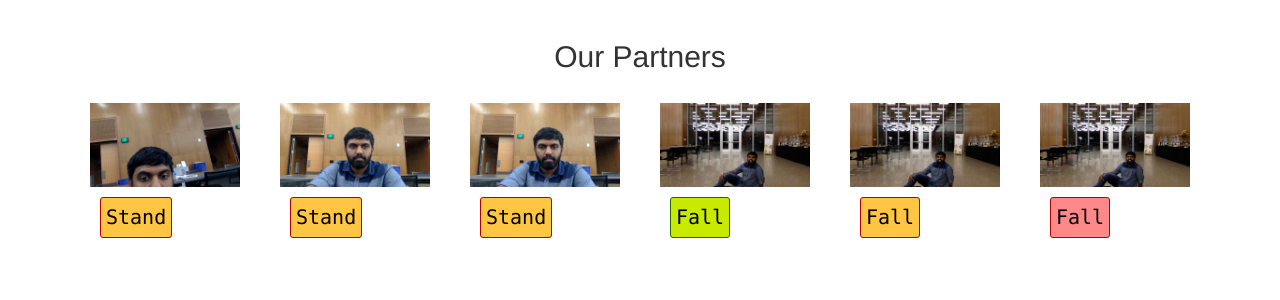
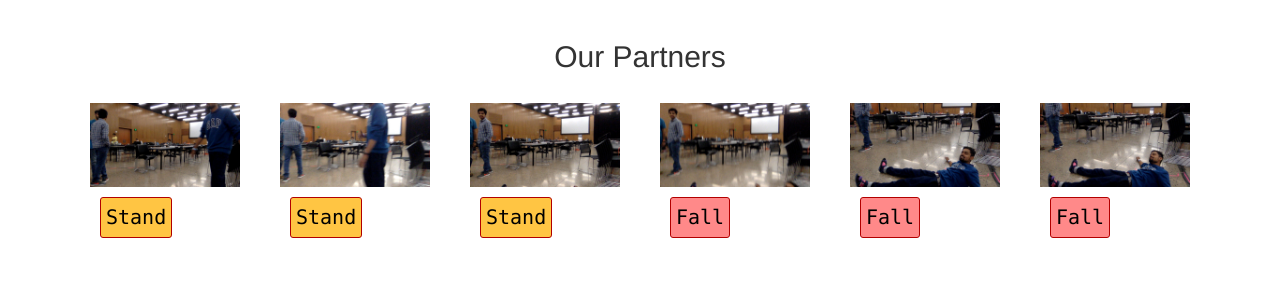
Before and after one commit to cbsandeep10/SunHacks-FallDetection-MECHAE, a Flask app: page /renders in a window 1280 px wide. Shown: the top 300 px of the page. Run offline with Flask 2, Linux system fonts and the light colour scheme; some libraries are stand-ins or nearby versions.

Commit message:
Update 2.0

```diff
--- a/camera.py
+++ b/camera.py
@@ -1,12 +1,13 @@
 import cv2
 import threading
-import json
+import json, os
 from time import time
 from google.cloud import storage
 from datetime import datetime
 from twilio.rest import Client
 from google.cloud import automl_v1beta1 as automl
 
+os.environ["GOOGLE_APPLICATION_CREDENTIALS"] = "/Users/sandeepbalaji/imagerec-f4937063c0eb.json"
 bucket_name = 'fall-bucket'
 project_id = 'imagerec-222202'
 compute_region = 'us-central1'
@@ -67,9 +68,9 @@ class VideoCamera(object):
             client = Client(account_sid, auth_token)
             message = client.messages \
                            .create(
-                                body="Take care of your dear ones!!",
+                                body="EMERGENCY ALERT! We have detected that your contact has suffered a fall at "+str(datetime.now()),
                                 from_='+14092456334',
-                                to='+14805775641'
+                                to='+14803346945'
                             )
             print(message.sid)
 
--- a/templates/carousel.html
+++ b/templates/carousel.html
@@ -20,8 +20,8 @@
       <div class="slide"><img src="{{ url_for('static', filename="images/stand-01.jpg")}}"><td><code class="orange"> Stand </code></td></div>
       <div class="slide"><img src="{{ url_for('static', filename="images/stand-02.jpg")}}"><td><code class="orange"> Stand </code></td></div>
       <div class="slide"><img src="{{ url_for('static', filename="images/stand-03.jpg")}}"><td><code class="orange"> Stand </code></td> </div>
-      <div class="slide"><img src="{{ url_for('static', filename="images/fall-01.jpg")}}"><td><code class="yellow-green"> Fall </code></td> </div>
-      <div class="slide"><img src="{{ url_for('static', filename="images/fall-02.jpg")}}"><td><code class="orange"> Fall </code></td></div>
+      <div class="slide"><img src="{{ url_for('static', filename="images/fall-01.jpg")}}"><td><code class="red"> Fall </code></td> </div>
+      <div class="slide"><img src="{{ url_for('static', filename="images/fall-02.jpg")}}"><td><code class="red"> Fall </code></td></div>
       <div class="slide"><img src="{{ url_for('static', filename="images/fall-03.jpg")}}"><td><code class="red"> Fall </code></td> </div>
       </section>
 </div>
--- a/templates/index.html
+++ b/templates/index.html
@@ -14,7 +14,7 @@
 <script src="https://maxcdn.bootstrapcdn.com/bootstrap/3.3.6/js/bootstrap.min.js"></script>
 <link href="https://maxcdn.bootstrapcdn.com/bootstrap/3.3.6/css/bootstrap.min.css" rel="stylesheet">
 
-<div class="container">
+<!-- <div class="container">
   <h2>Captured Images</h2>
    <section class="customer-logos slider">
       <div class="slide"><img src="{{ url_for('static', filename="images/stand-01.jpg")}}"><td><code class="yellow-green"> Stand </code></td></div>
@@ -24,7 +24,7 @@
       <div class="slide"><img src="{{ url_for('static', filename="images/fall-02.jpg")}}"><td><code class="red"> Fall </code></td></div>
       <div class="slide"><img src="{{ url_for('static', filename="images/fall-03.jpg")}}"><td><code class="red"> Fall </code></td> </div>
       </section>
-</div>
+</div> -->
 
 <script  src="{{ url_for('static', filename="js/index.js")}}"></script>
   </body>
```
Also changed, not shown: static/images/fall-01.jpg, static/images/fall-02.jpg, static/images/fall-03.jpg, static/images/stand-01.jpg, static/images/stand-02.jpg, static/images/stand-03.jpg.
